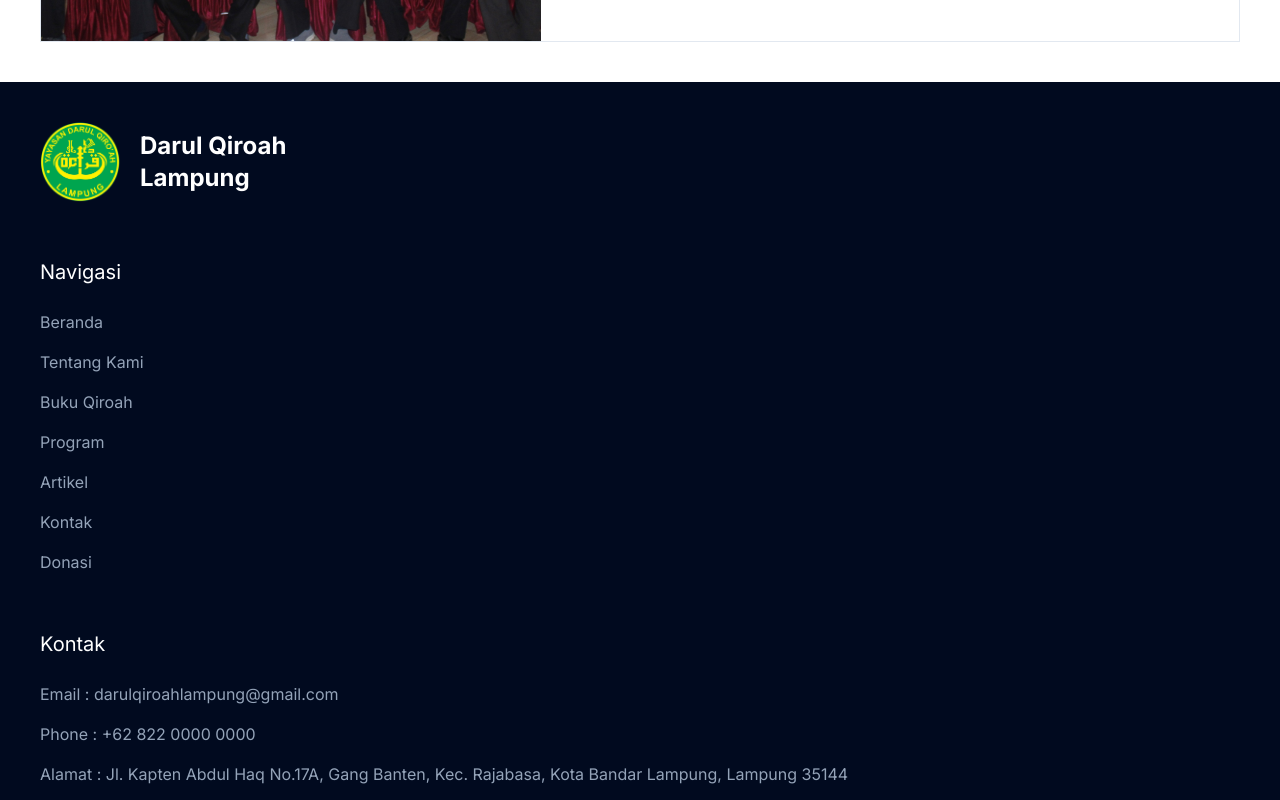
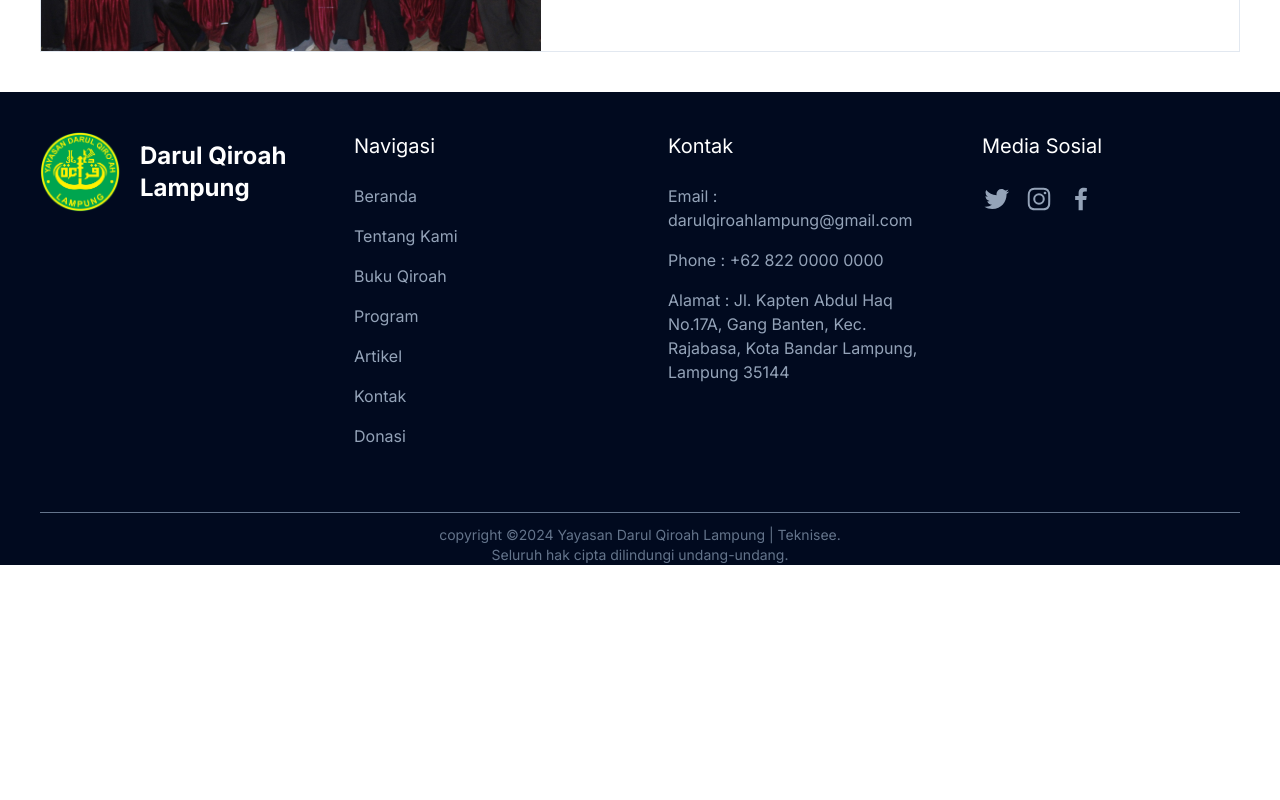
Before and after one commit to auziqni/darul-qiroah-lampung, a Next.js app: page /test in a window 1280 px wide. Shown: the part 600-1400 px from the top of the page. After the commit the page ends 1165 px from the top, so only its background shows below. Built offline with nearby package versions, Linux system fonts and the light colour scheme.

Commit message:
feat: responsive md lg xl

```diff
--- a/components/footer.tsx
+++ b/components/footer.tsx
@@ -6,9 +6,12 @@ import { BiLogoTwitter, BiLogoInstagram, BiLogoFacebook } from "react-icons/bi";
 export default function Footer() {
   return (
     <footer id="footer" className=" bg-bgfooter px-10 pt-10 text-white ">
-      <div id="link" className="grid grid-cols-1 gap-14 text-textfooter">
+      <div
+        id="link"
+        className="grid grid-cols-1 gap-14 text-textfooter md:grid-cols-2 lg:grid-cols-4"
+      >
         {/* logo */}
-        <div className=" flex flex-row gap-5 ">
+        <div className="relative flex h-fit flex-row gap-5 ">
           <Link id="nav-logo" className="" href={"/"}>
             <Image
               src="/logo.png"
@@ -28,14 +31,42 @@ export default function Footer() {
         <div id="navigation">
           <h3 className=" mb-6 text-xl text-white ">Navigasi</h3>
 
-          <ul className=" text flex flex-col gap-4 text-slate-400 ">
-            <li>Beranda</li>
-            <li>Tentang Kami</li>
-            <li>Buku Qiroah</li>
-            <li>Program</li>
-            <li>Artikel</li>
-            <li>Kontak</li>
-            <li>Donasi</li>
+          <ul className=" text flex flex-col gap-4 text-slate-400  ">
+            <li>
+              <Link href={"/"} className="hover:text-green-400">
+                Beranda
+              </Link>
+            </li>
+            <li>
+              <Link href={"/"} className="hover:text-green-400">
+                Tentang Kami
+              </Link>
+            </li>
+            <li>
+              <Link href={"/"} className="hover:text-green-400">
+                Buku Qiroah
+              </Link>
+            </li>
+            <li>
+              <Link href={"/"} className="hover:text-green-400">
+                Program
+              </Link>
+            </li>
+            <li>
+              <Link href={"/"} className="hover:text-green-400">
+                Artikel
+              </Link>
+            </li>
+            <li>
+              <Link href={"/"} className="hover:text-green-400">
+                Kontak
+              </Link>
+            </li>
+            <li>
+              <Link href={"/"} className="hover:text-green-400">
+                Donasi
+              </Link>
+            </li>
           </ul>
         </div>
 
@@ -53,9 +84,25 @@ export default function Footer() {
           <h3 className=" mb-6 text-xl text-white ">Media Sosial</h3>
 
           <div className=" flex flex-row gap-3">
-            <BiLogoTwitter className="cursor-pointer text-3xl text-slate-400" />
-            <BiLogoInstagram className="cursor-pointer text-3xl text-slate-400" />
-            <BiLogoFacebook className="cursor-pointer text-3xl text-slate-400" />
+            <Link
+              className="cursor-pointer text-3xl text-slate-400 hover:text-green-400"
+              href={""}
+            >
+              {" "}
+              <BiLogoTwitter />
+            </Link>
+            <Link
+              className="cursor-pointer text-3xl text-slate-400 hover:text-green-400"
+              href={""}
+            >
+              <BiLogoInstagram />
+            </Link>
+            <Link
+              className="cursor-pointer text-3xl text-slate-400 hover:text-green-400"
+              href={""}
+            >
+              <BiLogoFacebook />
+            </Link>
           </div>
         </div>
       </div>
--- a/components/landingPage/cardPost.tsx
+++ b/components/landingPage/cardPost.tsx
@@ -20,7 +20,7 @@ export default function CardPost({ post }: { post: Post }) {
   }
 
   return (
-    <div className=" w-full overflow-clip rounded-xl shadow-md sm:max-w-[510px]">
+    <div className=" w-full cursor-pointer overflow-clip rounded-xl shadow-md sm:max-w-[510px]">
       <div className="relative h-[220px] w-full  ">
         <Image src={post.image} alt="bg" fill objectFit="cover" />
         <div className="absolute bottom-0 left-0 flex h-[55px] w-[103px] flex-row items-center justify-center gap-1 bg-emerald-500 text-white">
--- a/components/landingPage/secBecomeTeacher.tsx
+++ b/components/landingPage/secBecomeTeacher.tsx
@@ -15,11 +15,11 @@ export default function SecBecomeTeacher({
       )}
     >
       <div className="absolute inset-0  h-screen w-screen bg-green-500 opacity-70"></div>
-      <div className="z-10 flex flex-col items-center ">
+      <div className="z-10 flex flex-col items-center gap-5 lg:flex-row lg:items-center lg:justify-center ">
         <h2 className="text-u20 font-bold text-white ">
           Ayo Cerahkan Dunia Dengan Belajar dan Mengajar AlQuran
         </h2>
-        <ButtonJoinUs className="mt-5 max-w-[340px] ">
+        <ButtonJoinUs className="lg max-w-[340px] hover:text-white ">
           ayo jadi guru
         </ButtonJoinUs>
       </div>
--- a/components/landingPage/secData.tsx
+++ b/components/landingPage/secData.tsx
@@ -10,7 +10,7 @@ export default function SecData({ className }: { className?: string }) {
       )}
     >
       <div className="absolute inset-0  h-screen w-screen bg-green-600 opacity-70"></div>
-      <div className="z-10  grid grid-cols-1 gap-[75px] text-white">
+      <div className="z-10  grid grid-cols-1 gap-[75px] text-white md:grid-cols-2 lg:grid-cols-4">
         <Content angka={150} desc={"Guru Bimbingan"} />
         <Content angka={21} desc={"Seminar"} />
         <Content angka={50000000} desc={"Donasi"} className="text-u31" />
--- a/components/landingPage/secLatestBlog.tsx
+++ b/components/landingPage/secLatestBlog.tsx
@@ -14,7 +14,7 @@ const newpost: Post[] = posts
   .sort((a, b) => {
     return new Date(b.date).getTime() - new Date(a.date).getTime();
   })
-  .slice(0, 3);
+  .slice(0, 2);
 // const newpost = posts.slice(0, 2);
 
 export default function SecLatestBlog({ className }: { className?: string }) {
@@ -35,7 +35,7 @@ export default function SecLatestBlog({ className }: { className?: string }) {
         </SectionHead>
       </div>
 
-      <div className="grid grid-cols-1 justify-items-center gap-[15px] ">
+      <div className="grid grid-cols-1 justify-items-center gap-[15px] lg:grid-cols-2 ">
         {newpost.map((post) => (
           <CardPost key={post.id} post={post} />
         ))}
--- a/components/navbar.tsx
+++ b/components/navbar.tsx
@@ -8,12 +8,12 @@ import NavbarMobile from "./navbarMobile";
 export default function Navbar() {
   return (
     <nav
-      className={` bg-white h-16 lg:h-[100px]  shadow-sm flex justify-between items-center px-3 md:px-14 `}
+      className={` flex h-16 items-center justify-between bg-white  px-5 shadow-sm  md:px-12 md:shadow-lg lg:h-[110px] `}
     >
       {/* logo */}
       <Link
         id="nav-logo"
-        className=" relative h-[50px] w-[50px]  lg:h-[65px] lg:w-[65px]"
+        className=" relative h-[50px] w-[50px]  sm:ml-4 lg:h-[65px] lg:w-[65px]"
         href={"/"}
       >
         <Image src="/logo.png" alt="logo" fill className="cursor-pointer" />
--- a/components/navbarMobile.tsx
+++ b/components/navbarMobile.tsx
@@ -15,10 +15,14 @@ export default function NavbarMobile({ className }: { className?: string }) {
       {/* navigation mobile */}
       <div
         id="nav-mobile"
-        className="md:hidden cursor-pointer"
+        className="cursor-pointer md:hidden"
         onClick={toggleNavbar}
       >
-        {isOpen ? <LuWaves size={32} /> : <LuMenu size={32} />}
+        {isOpen ? (
+          <LuWaves size={32} className="text-green-500" />
+        ) : (
+          <LuMenu size={32} className="text-green-500" />
+        )}
       </div>
       {/* navigation mobile end */}
 
@@ -27,22 +31,43 @@ export default function NavbarMobile({ className }: { className?: string }) {
         id="nav-mobile-menu"
         className={`${
           isOpen ? "block" : "hidden"
-        } md:hidden bg-white absolute flex border-t-2  flex-col items-center py-5 z-10 left-0 right-0 top-16 shadow-xl`}
+        } absolute left-0 right-0 top-16 z-20  flex flex-col items-center border-t-2 bg-white py-5 shadow-xl md:hidden`}
       >
-        <ul className="flex flex-col items-center h-auto gap-8 py-5 mb-8">
+        <ul className="mb-8 flex h-auto flex-col items-center gap-8 py-5">
           <li className="border-b-2 hover:border-green-400 hover:text-green-800">
-            <Link href={"/"}>Home</Link>
+            <Link onClick={toggleNavbar} href={"/"}>
+              Beranda
+            </Link>
           </li>
           <li className="border-b-2 hover:border-green-400 hover:text-green-800">
-            <Link href={"/about"}>About</Link>
+            <Link onClick={toggleNavbar} href={"/"}>
+              Tentang Kami
+            </Link>
           </li>
           <li className="border-b-2 hover:border-green-400 hover:text-green-800">
-            <Link href={"/contact"}>Contact</Link>
+            <Link onClick={toggleNavbar} href={"/"}>
+              Buku Qiroah
+            </Link>
+          </li>
+          <li className="hidden border-b-2 hover:border-green-400 hover:text-green-800">
+            <Link onClick={toggleNavbar} href={"/"}>
+              Program
+            </Link>
+          </li>
+          <li className="border-b-2 hover:border-green-400 hover:text-green-800">
+            <Link onClick={toggleNavbar} href={"/"}>
+              Artikel
+            </Link>
+          </li>
+          <li className="border-b-2 hover:border-green-400 hover:text-green-800">
+            <Link onClick={toggleNavbar} href={"/"}>
+              Kontak
+            </Link>
           </li>
         </ul>
         <div>
           <button
-            className="bg-green-500 text-white w-96 py-2  font-bold"
+            className="w-96 bg-green-500 py-2 font-bold  text-white"
             onClick={toggleNavbar}
           >
             Donasi
```
Also changed, not shown: components/landingPage/secAboutUs.tsx (+12 -6 lines), components/landingPage/secHero.tsx (+4 -4 lines), components/landingPage/textStyling.tsx (+14 -15 lines).
